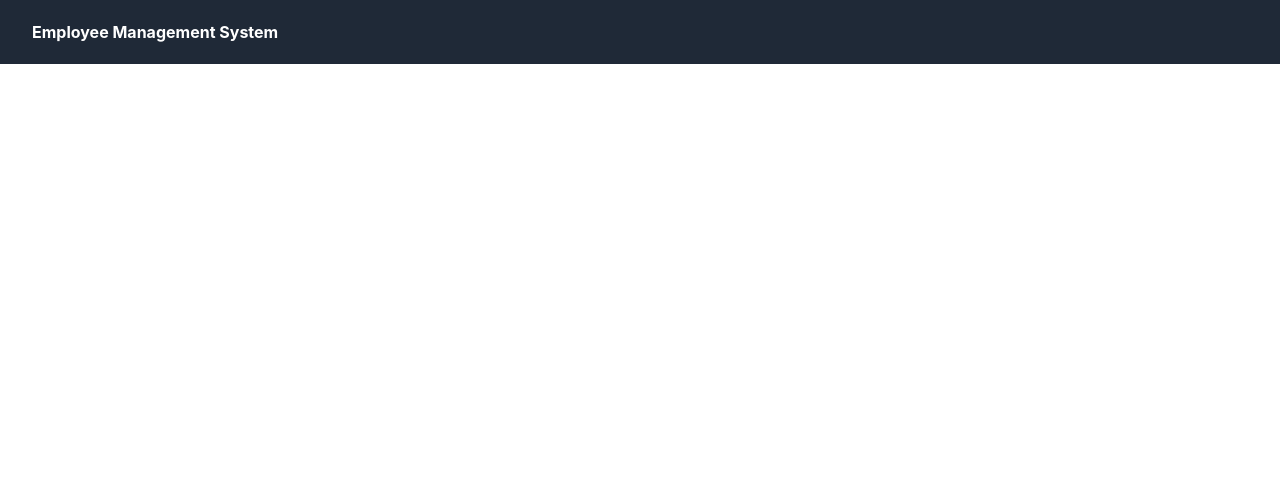
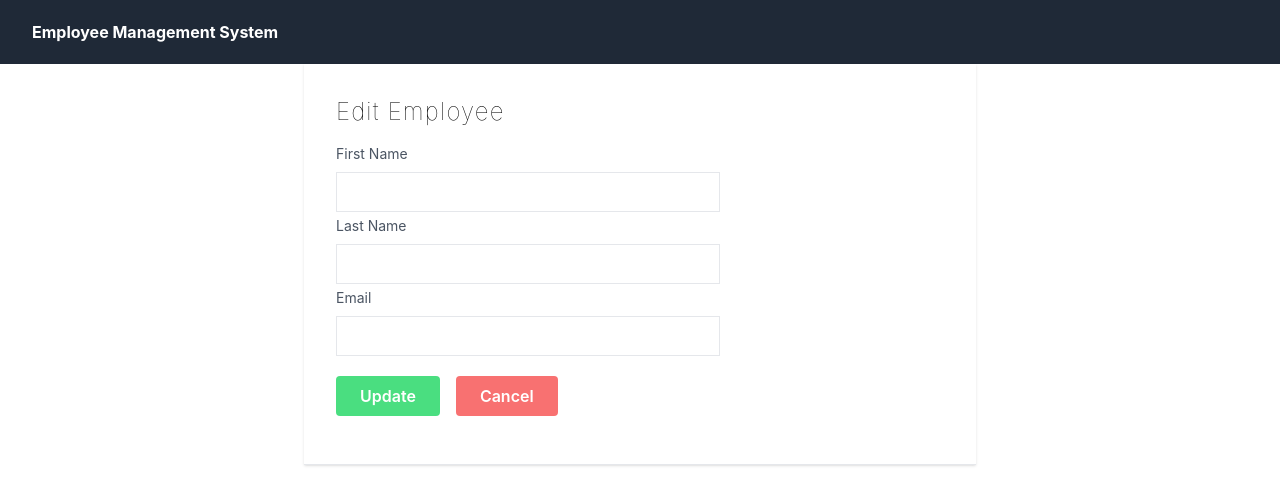
Before and after one commit to nawodyaonline/employee-manager-front, a React (Create React App) app: page /editEmployee/1 in a window 1280 px wide. Shown: the top 504 px of the page. Built offline with nearby package versions, Linux system fonts and the light colour scheme; no server answers; the HTML template or start-up script is replaced by a standard one.

Commit message:
Add update function

```diff
--- a/src/App.js
+++ b/src/App.js
@@ -3,6 +3,7 @@ import './App.css';
 import AddEmployee from './components/AddEmployee';
 import EmployeeList from './components/EmployeeList';
 import Navbar from './components/Navbar';
+import UpdateEmployee from './components/UpdateEmployee';
 
 function App() {
   return (
@@ -15,6 +16,8 @@ function App() {
         <Route path='/' element={<EmployeeList />} />
         <Route path='/employeeList' element={<EmployeeList />} />
         <Route path='/addEmployee' element={<AddEmployee />} />
+        <Route path='/editEmployee/:id' element={<UpdateEmployee />} />
+
 
       </Routes>
 
--- a/src/components/Employee.js
+++ b/src/components/Employee.js
@@ -1,6 +1,13 @@
 import React from 'react'
+import { useNavigate } from 'react-router-dom';
 
 const Employee = ({ employee, deleteEmployee }) => {
+    const navigate =  useNavigate();
+    const editEmployee = (e, id) => {
+        e.preventDefault();
+        navigate(`/editEmployee/${id}`)
+    }
+
   return (
         <tr>
                             <td className="text-left px-6 py-4 whitespace-nowrap">
@@ -13,8 +20,10 @@ const Employee = ({ employee, deleteEmployee }) => {
                                 <div className="text-sm text-gray-500">{employee.email}</div>
                             </td>
                             <td className="text-right px-6 py-4 whitespace-nowrap font-medium text-sm">
-                                <a href="#" className="text-indigo-600 hover:text-indigo-800 px-4">Edit</a>
-                                <a href="#"
+                                <a href='*'
+                                onClick={(e) => editEmployee(e, employee.id)}
+                                className="text-indigo-600 hover:text-indigo-800 px-4 hover:cursor-pointer">Edit</a>
+                                <a href='*'
                                 onClick={(e)=> deleteEmployee(e, employee.id)}
                                 className="text-indigo-600 hover:text-indigo-800 px-4 hover:cursor-pointer">Delete</a>
                             </td>
--- /dev/null
+++ b/src/components/UpdateEmployee.js
@@ -0,0 +1,93 @@
+import React, { useEffect, useState } from 'react'
+import { useParams, useNavigate } from 'react-router-dom';
+import EmployeeService from '../services/EmployeeService';
+
+const UpdateEmployee = () => {
+    const {id} = useParams();
+
+    const navigate = useNavigate();
+
+    const [employee, setEmployee] = useState({
+        id: id,
+        firstName: "",
+        lastName: "",
+        emailId: ""
+      })
+
+    const updateEmployee = (e) => {
+        e.preventDefault();
+        EmployeeService.updateEmployee(employee, id)
+            .then((res) => {
+                navigate("/employeeList")
+            })
+            .catch((err) => {
+                console.log(err)
+            })
+    }
+
+    const handleChange = (e) => {
+        const value = e.target.value;
+        setEmployee({...employee, [e.target.name]: value});
+    }
+
+    const reset = (e) => {
+        e.preventDefault();
+        setEmployee({
+          id: "",
+          firstName: "",
+          lastName: "",
+          emailId: ""
+        })
+      }
+
+    useEffect(() => {
+      const fetchData = async () => {
+        try{
+            const response = await EmployeeService.getEmployeeById(id);
+            setEmployee(response.data );
+        } catch(err) {
+            console.log(err)
+        }
+      };
+      fetchData();
+
+    }, [])
+
+
+  return (
+    <div className="flex max-w-2xl mx-auto shadow border-b">
+        <div className="px-8 py-8">
+            <div className="font-thin text-2xl tracking-wider">
+                <h1>Edit Employee</h1>
+            </div>
+            <div className="items-center justify-center h-14 w-full my-4">
+                <label className="block text-gray-600 text-sm font-normal" htmlFor="">First Name</label>
+                <input name="firstName"
+                onChange={(e) => handleChange(e)}
+                value={employee.firstName} className="h-10 w-96 border mt-2 px-2 py-2" type="text" />
+            </div>
+            <div className="items-center justify-center h-14 w-full my-4">
+                <label className="block text-gray-600 text-sm font-normal" htmlFor="">Last Name</label>
+                <input name='lastName'
+                onChange={(e) => handleChange(e)}
+                value={employee.lastName} className="h-10 w-96 border mt-2 px-2 py-2" type="text" />
+            </div>
+            <div className="items-center justify-center h-14 w-full my-4">
+                <label className="block text-gray-600 text-sm font-normal" htmlFor="">Email</label>
+                <input name='emailId'
+                onChange={(e) => handleChange(e)}
+                value={employee.emailId} className="h-10 w-96 border mt-2 px-2 py-2" type="email" />
+            </div>
+
+            <div className="items-center justify-center h-14 w-full my-4 space-x-4 pt-4">
+              <button onClick={updateEmployee} className="rounded text-white font-semibold bg-green-400 hover:bg-green-700 py-2 px-6">Update</button>
+              <button
+              onClick={() => navigate("/employeeList")}
+              className="rounded text-white font-semibold bg-red-400 hover:bg-red-700 py-2 px-6">Cancel</button>
+            </div>
+        </div>
+    </div>
+  )
+}
+
+export default UpdateEmployee
--- a/src/services/EmployeeService.js
+++ b/src/services/EmployeeService.js
@@ -21,6 +21,19 @@ class EmployeeService {
             EMPLOYEE_API_BASE_URL + "/" + id
         )
     }
+
+    getEmployeeById(id){
+        return axios.get(
+            EMPLOYEE_API_BASE_URL + "/" + id
+        )
+    }
+
+    updateEmployee(employee, id){
+        return axios.put(
+            EMPLOYEE_API_BASE_URL + "/" + id,
+            employee
+        )
+    }
 }
 
 export default new EmployeeService();
```
